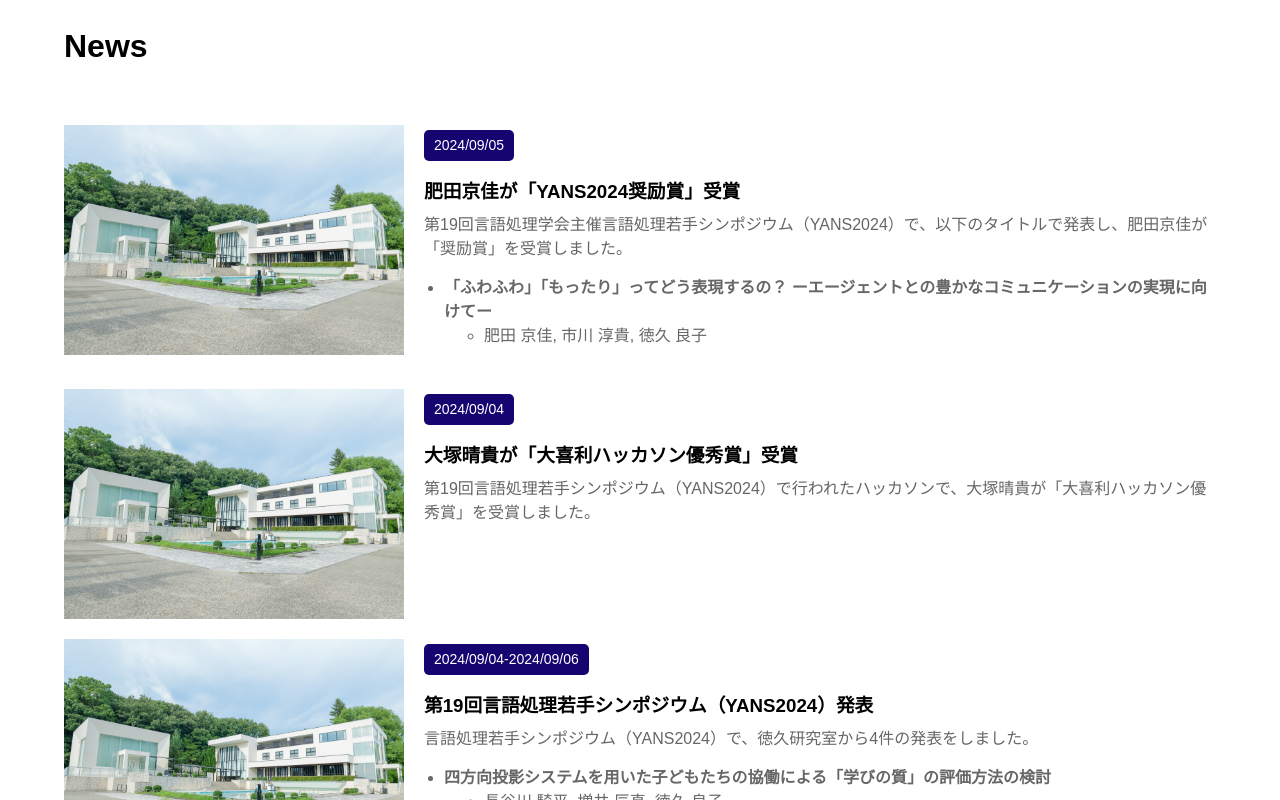
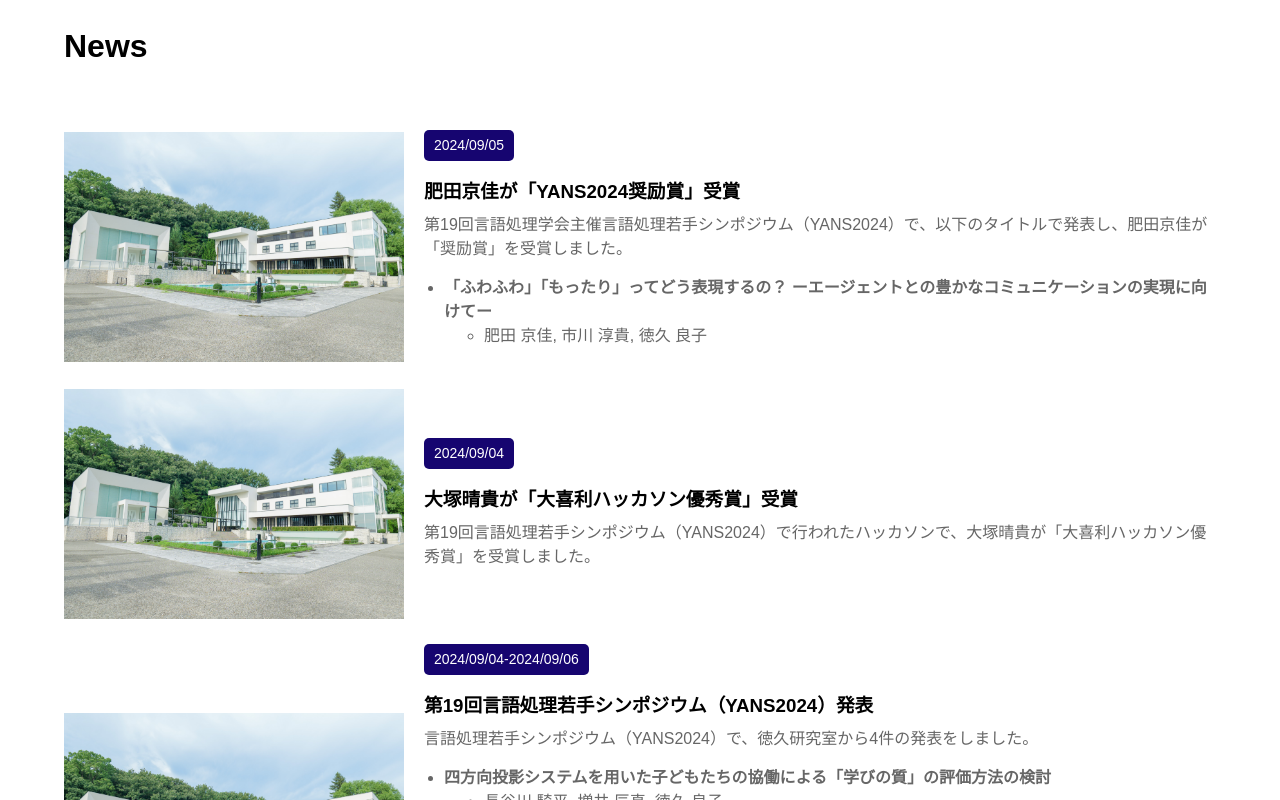
Before and after one commit to Kipeo22/AIT-NLPLab, a Next.js app: page / in a window 1280 px wide. Shown: the part 1020-1820 px from the top of the page. Built offline with nearby package versions, Linux system fonts and the light colour scheme.

Commit message:
画像をNewsと縦方向に中央揃え

```diff
--- a/src/component/news/staticMain.module.css
+++ b/src/component/news/staticMain.module.css
@@ -31,6 +31,7 @@
   display: flex;
   flex-direction: row; /* 画像とテキストを横並びに */
   gap: 20px; /* 写真とテキスト間のスペース */
+  align-items: center; /* 画像とテキストを縦方向に中央揃え */
 }
 
 .NewsItem img {
```
